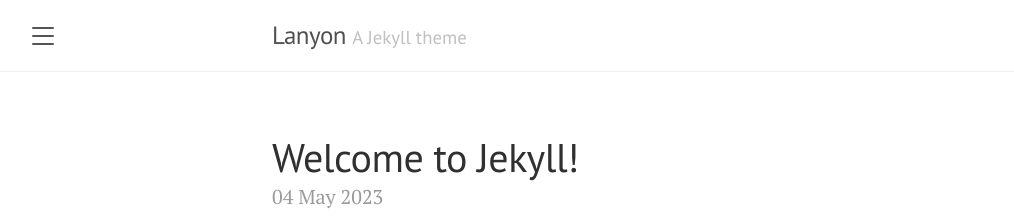
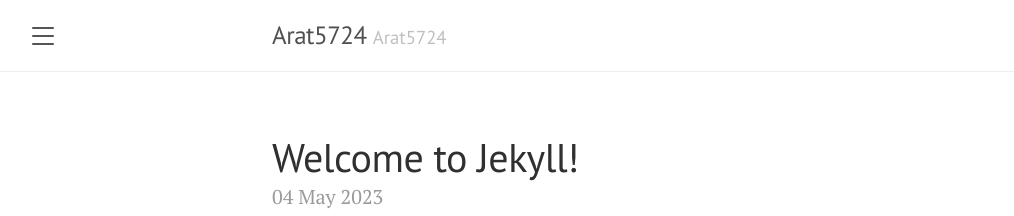
Before and after one commit to Arat5724/arat5724.github.io, a Jekyll site: the page built from index.html, in a window 1280 px wide and 900 px high. Shown: the top 216 px of the window, without its empty margins (8-1022 px from the left). Built offline with Jekyll 4.4.1, drawn with Linux system fonts in a browser that asks for light colours; the list of posts is cut into pages by our own code.

Commit message:
edit: url

```diff
--- a/_config.yml
+++ b/_config.yml
@@ -1,8 +1,8 @@
 # Setup
-title:               Lanyon
-tagline:             'A Jekyll theme'
+title:               Arat5724
+tagline:             'Arat5724'
 description:         'A reserved <a href="https://jekyllrb.com" target="_blank">Jekyll</a> theme that places the utmost gravity on content with a hidden drawer. Made by <a href="https://twitter.com/mdo" target="_blank">@mdo</a>.'
-url:                 http://lanyon.getpoole.com
+url:                 https://arat5724.github.io/
 baseurl:             ''
 paginate:            5
 permalink:           pretty
```
